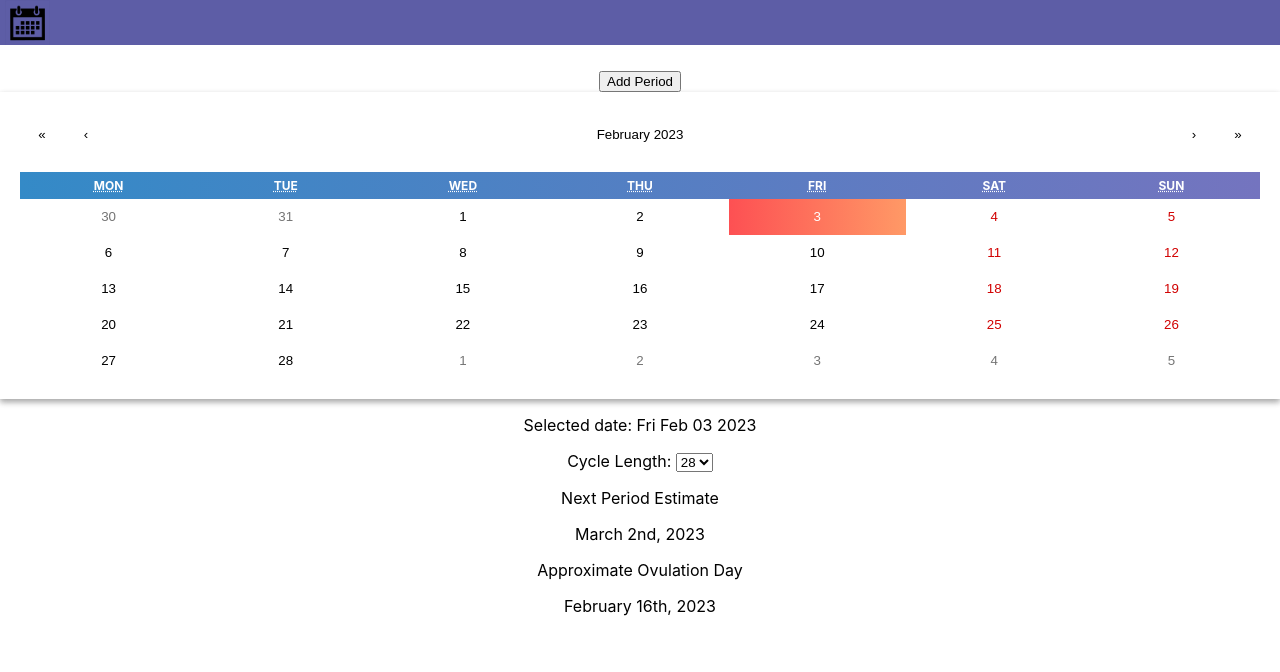
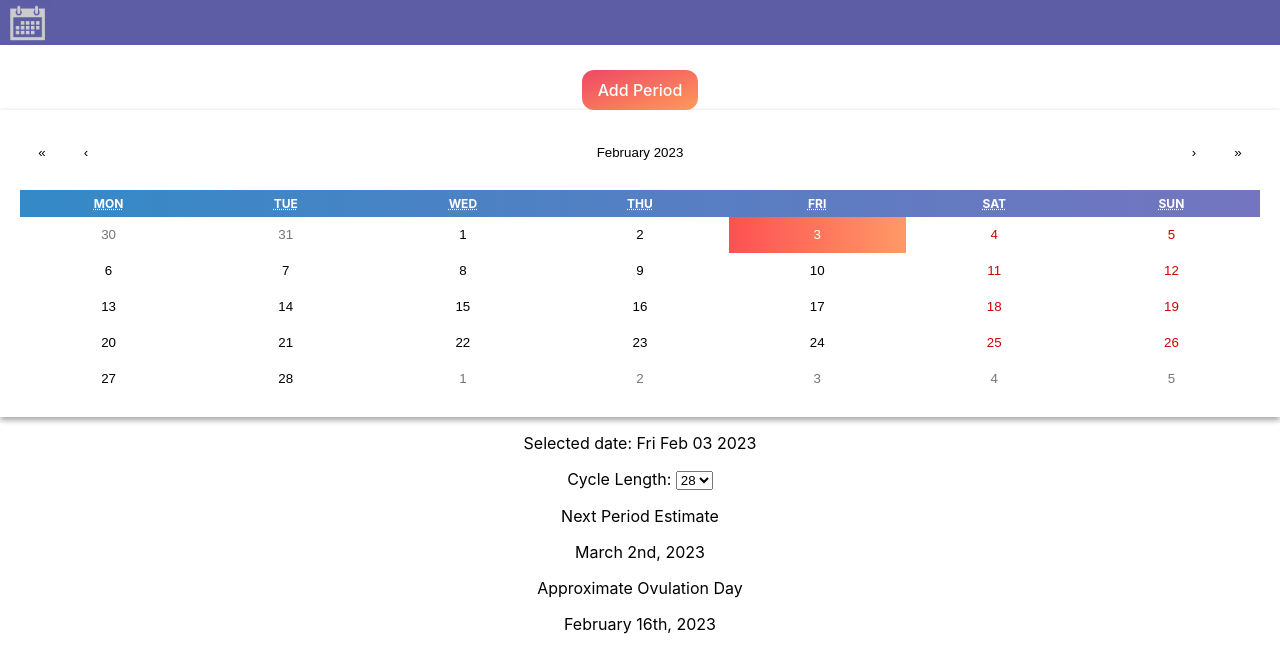
Before and after one commit to juliamachin/react-calendar, a React (Create React App) app: page / in a window 1280 px wide. Shown: the top 672 px of the page. Built offline with nearby package versions, Linux system fonts and the light colour scheme.

Commit message:
icon here, icon there

```diff
--- a/public/index.html
+++ b/public/index.html
@@ -2,7 +2,7 @@
 <html lang="en">
   <head>
     <meta charset="utf-8" />
-    <link rel="icon" href="%PUBLIC_URL%/favicon.ico" />
+    <link rel="icon" href="%PUBLIC_URL%/Calendar.png" />
     <meta name="viewport" content="width=device-width, initial-scale=1" />
     <meta name="theme-color" content="#000000" />
     <meta
@@ -24,7 +24,7 @@
       work correctly both with client-side routing and a non-root public URL.
       Learn how to configure a non-root public URL by running `npm run build`.
     -->
-    <title>React App</title>
+    <title>My Calendar</title>
   </head>
   <body>
     <noscript>You need to enable JavaScript to run this app.</noscript>
--- a/src/Components/Home/Home.css
+++ b/src/Components/Home/Home.css
@@ -132,3 +132,38 @@
 .react-calendar--selectRange .react-calendar__tile--hover {
   background-color: #e6e6e6;
 }
+
+.button-62 {
+  background: linear-gradient(to bottom right, #ef4765, #ff9a5a);
+  border: 0;
+  border-radius: 12px;
+  color: #ffffff;
+  cursor: pointer;
+  display: inline-block;
+  font-family: -apple-system, system-ui, "Segoe UI", Roboto, Helvetica, Arial,
+    sans-serif;
+  font-size: 16px;
+  font-weight: 500;
+  line-height: 2.5;
+  outline: transparent;
+  padding: 0 1rem;
+  text-align: center;
+  text-decoration: none;
+  transition: box-shadow 0.2s ease-in-out;
+  user-select: none;
+  -webkit-user-select: none;
+  touch-action: manipulation;
+  white-space: nowrap;
+}
+
+.button-62:not([disabled]):focus {
+  box-shadow: 0 0 0.25rem rgba(0, 0, 0, 0.5),
+    -0.125rem -0.125rem 1rem rgba(239, 71, 101, 0.5),
+    0.125rem 0.125rem 1rem rgba(255, 154, 90, 0.5);
+}
+
+.button-62:not([disabled]):hover {
+  box-shadow: 0 0 0.25rem rgba(0, 0, 0, 0.5),
+    -0.125rem -0.125rem 1rem rgba(239, 71, 101, 0.5),
+    0.125rem 0.125rem 1rem rgba(255, 154, 90, 0.5);
+}
--- a/src/Components/Home/Home.js
+++ b/src/Components/Home/Home.js
@@ -4,6 +4,7 @@ import { useState } from "react";
 import { format, parse, startOfWeek, getDay } from "date-fns";
 import DatePicker from "react-datepicker";
 import Moment from "react-moment";
+
 
 const Home = () => {
   const [date, setDate] = useState(new Date());
@@ -19,7 +20,7 @@ const Home = () => {
   return (
     <div className="calendar">
       <div>
-        <button onClick={addPeriod}>Add Period</button>
+        <button className="button-62" role="button" onClick={addPeriod}>Add Period</button>
         <Calendar onChange={setDate} value={date} selectRange={range} />
       </div>
       {date.length > 0 ? (
--- a/src/Components/Nav/Nav.js
+++ b/src/Components/Nav/Nav.js
@@ -1,5 +1,5 @@
 import "./Nav.css";
-import icon from "../assets/Calendar.png";
+import icon from "../assets/Calendar 2.png";
 
 const Nav = () => {
   return (
```
Also changed, not shown: public/Calendar.png (added), src/Components/assets/Calendar 2.png (added). Lines whose indentation alone changed are shown as unchanged.
